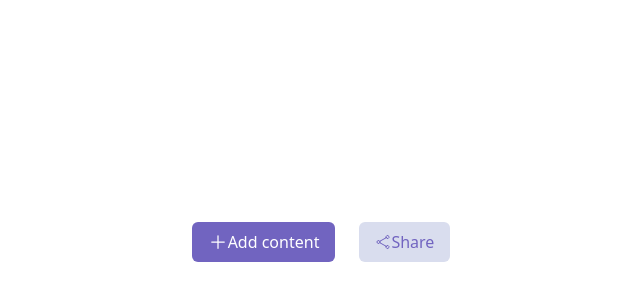
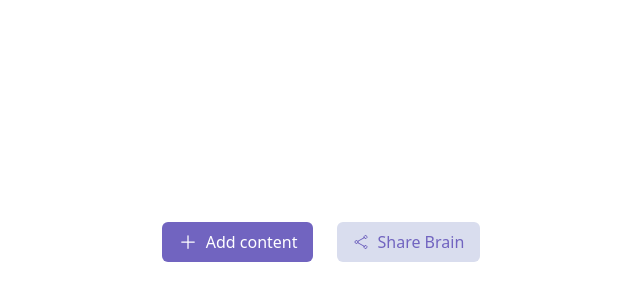
Before and after one commit to Mohfazam/SecondBrain, a React (Vite) app in the folder Frontend/: page / in a window 1280 px wide. Shown: the part 208-508 px from the top of the page, without its empty margins (319-959 px from the left). Built offline with nearby package versions, Linux system fonts and the light colour scheme.

Commit message:
Buttons Done

```diff
--- a/Frontend/src/App.tsx
+++ b/Frontend/src/App.tsx
@@ -11,7 +11,7 @@ function App() {
   return (
     <div className='2-full h-[900px] flex justify-center items-center gap-6'>
       <Button varient='primary' text='Add content' startIcon={<PlusIcon />}></Button>
-      <Button varient='secondary' text='Share' startIcon={<ShareIcon />}></Button>
+      <Button varient='secondary' text='Share Brain' startIcon={<ShareIcon />}></Button>
     </div>
   )
 }
--- a/Frontend/src/components/Button.tsx
+++ b/Frontend/src/components/Button.tsx
@@ -16,6 +16,10 @@ const defaultStyles = "px-4 py-2 rounded-md font-light flex items-center"
 
 export function Button({varient, text, startIcon, endIcon}: Buttonprops){
     return <button className={`${vareintClasses[varient]} ${defaultStyles}`}>
-        {startIcon}{text}
+        <div className="pr-2">
+            {startIcon}
+        </div>
+            {text}
+
     </button>
 }
```
